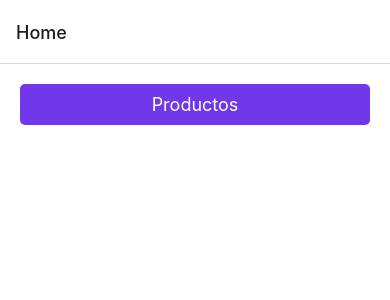
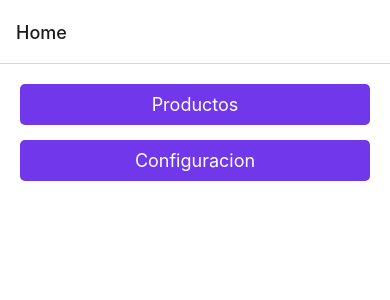
Before and after one commit to fernando2349/stack-navigation, a React Native app in the folder lab-react-native-with-cli-navigation/: screen /Home in a window 390 px wide. Shown: the top 300 px of the page. Built offline with nearby package versions, Linux system fonts and the light colour scheme.

Commit message:
main
configuracion, productos ya echo

```diff
--- /dev/null
+++ b/lab-react-native-with-cli-navigation/src/presentation/components/PrimaryButton.tsx
@@ -0,0 +1,22 @@
+import React from "react";
+import { Pressable, Text, PressableProps } from "react-native";
+import { globalStyles } from "../theme/theme";
+
+
+interface PrimaryButtonProps extends PressableProps{
+    label: string;
+    onPress: () => void;
+}
+
+
+const PrimaryButton : React.FC<PrimaryButtonProps> = ({label, onPress}: PrimaryButtonProps) =>
+{
+    return(
+        <Pressable style={globalStyles.primaryButton} onPress={() =>onPress()}>
+            <Text style={globalStyles.buttonText}>{label}</Text>
+        </Pressable>
+    )
+
+}
+
+export default PrimaryButton
--- a/lab-react-native-with-cli-navigation/src/presentation/screens/home/HomeScreen.tsx
+++ b/lab-react-native-with-cli-navigation/src/presentation/screens/home/HomeScreen.tsx
@@ -1,12 +1,17 @@
 import {Pressable, Text, View} from "react-native";
 import { globalStyles } from "../../theme/theme";
+import { useNavigation } from "@react-navigation/native";
+import SettingsScreen from '../Settings/SettingsScreen';
+import PrimaryButton from "../../components/PrimaryButton";
 
 const HomeScreen = () => {
+    const navigation = useNavigation();
     return(
     <View style={globalStyles.container}>
-        <Pressable style={globalStyles.primaryButton}>
-            <Text style={globalStyles.buttonText}>Productos</Text>
-            </Pressable>
+
+    <PrimaryButton label="Productos" onPress={()=>navigation.navigate('Products' as never)}/>
+    <PrimaryButton label="Configuracion" onPress={()=>navigation.navigate('Settings' as never)}/>
+
          </View>
          )
 }
--- a/lab-react-native-with-cli-navigation/src/presentation/theme/theme.tsx
+++ b/lab-react-native-with-cli-navigation/src/presentation/theme/theme.tsx
@@ -26,6 +26,7 @@ export const  globalStyles = StyleSheet.create(
     primaryButton :{
       backgroundColor: globalColors.primary,
       borderRadius: 5,
+      marginBottom:15,
       padding: 10,
       width : '100%',
       alignItems: 'center'
```
